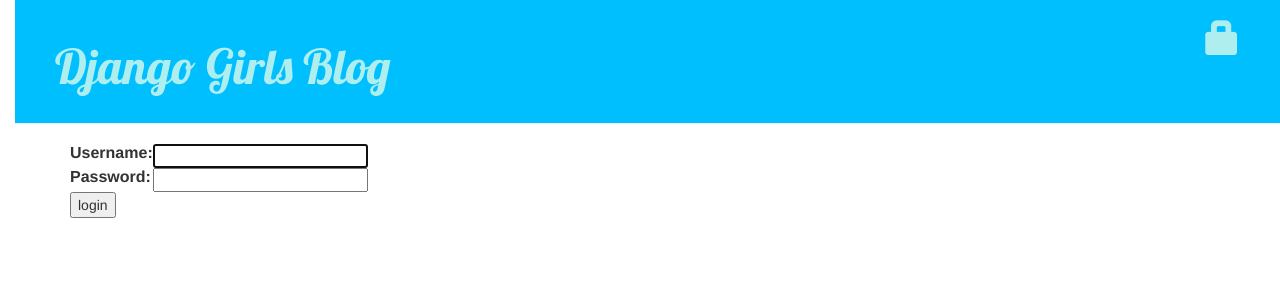
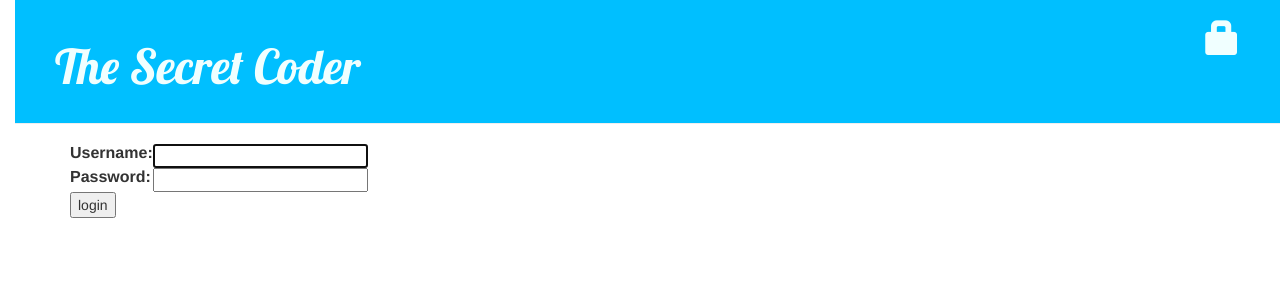
Before and after one commit to KC-GWC/my-first-blog, a Django app: page /accounts/login/?next=/post/new/ in a window 1280 px wide. Shown: the top 300 px of the page. Run offline with Django 3.2, Linux system fonts and the light colour scheme; some libraries are stand-ins or nearby versions.

Commit message:
Fixed it so that posts can be shown in blog/views.py

```diff
--- a/blog/static/css/blog.css
+++ b/blog/static/css/blog.css
@@ -1,5 +1,5 @@
 h1 a {
-    color: ##E0FFFF;
+    color: ##000000;
     font-family: 'Lobster';
 }
 body {
@@ -12,7 +12,7 @@
 }
 
 .page-header h1, .page-header h1 a, .page-header h1 a:visited, .page-header h1 a:active {
-    color: #AFEEEE;
+    color: #F0FFFF; /*Title Of Website color*/
     font-size: 36pt;
     text-decoration: none;
 }
@@ -26,7 +26,7 @@
 }
 
 .date {
-    color: #828282;
+    color: #F0FFFF;
 }
 
 .save {
@@ -38,7 +38,7 @@
 }
 
 .top-menu, .top-menu:hover, .top-menu:visited {
-    color: 	#AFEEEE;
+    color: 	#F0FFFF;
     float: right;
     font-size: 26pt;
     margin-right: 20px;
--- a/blog/templates/blog/base.html
+++ b/blog/templates/blog/base.html
@@ -1,7 +1,7 @@
 {% load staticfiles %}
 <html>
     <head>
-        <title>Django Girls blog</title>
+        <title> The Secret Coder </title>
         <link rel="stylesheet" href="//maxcdn.bootstrapcdn.com/bootstrap/3.2.0/css/bootstrap.min.css">
         <link rel="stylesheet" href="//maxcdn.bootstrapcdn.com/bootstrap/3.2.0/css/bootstrap-theme.min.css">
         <link href='//fonts.googleapis.com/css?family=Lobster&subset=latin,latin-ext' rel='stylesheet' type='text/css'>
@@ -16,7 +16,7 @@
         {% else %}
             <a href="{% url 'login' %}" class="top-menu"><span class="glyphicon glyphicon-lock"></span></a>
         {% endif %}
-        <h1><a href="/">Django Girls Blog</a></h1>
+        <h1><a href="/"> The Secret Coder </a></h1>
       </div>
       <div class="content container">
         <div class="row">
--- a/blog/views.py
+++ b/blog/views.py
@@ -10,11 +10,11 @@
 
 def post_list(request):
     posts = Post.objects.filter(published_date__lte=timezone.now()).order_by('published_date')
-    return render(request, 'blog/post_list.html', {})
+    return render(request, 'blog/post_list.html', {'posts': posts})
 
 def post_detail(request, pk):
-    post = get_object_or_404(Post, pk=pk)
-    return render(request, 'blog/post_detail.html', {'post': post})
+   post = get_object_or_404(Post, pk=pk)
+   return render(request, 'blog/post_detail.html', {'post': post})
 
 @login_required
 def post_new(request):
--- a/mysite/settings.py
+++ b/mysite/settings.py
@@ -114,11 +114,10 @@
 
 USE_TZ = True
 
+LOGIN_REDIRECT_URL = '/'
 
 # Static files (CSS, JavaScript, Images)
 # https://docs.djangoproject.com/en/1.11/howto/static-files/
 
 STATIC_URL = '/static/'
 STATIC_ROOT = os.path.join(BASE_DIR, 'static')
-
-LOGIN_REDIRECT_URL = '/'
```
Also changed, not shown: blog/templates/blog/post_list.html (+0 -13 lines). Lines whose indentation alone changed are shown as unchanged.
